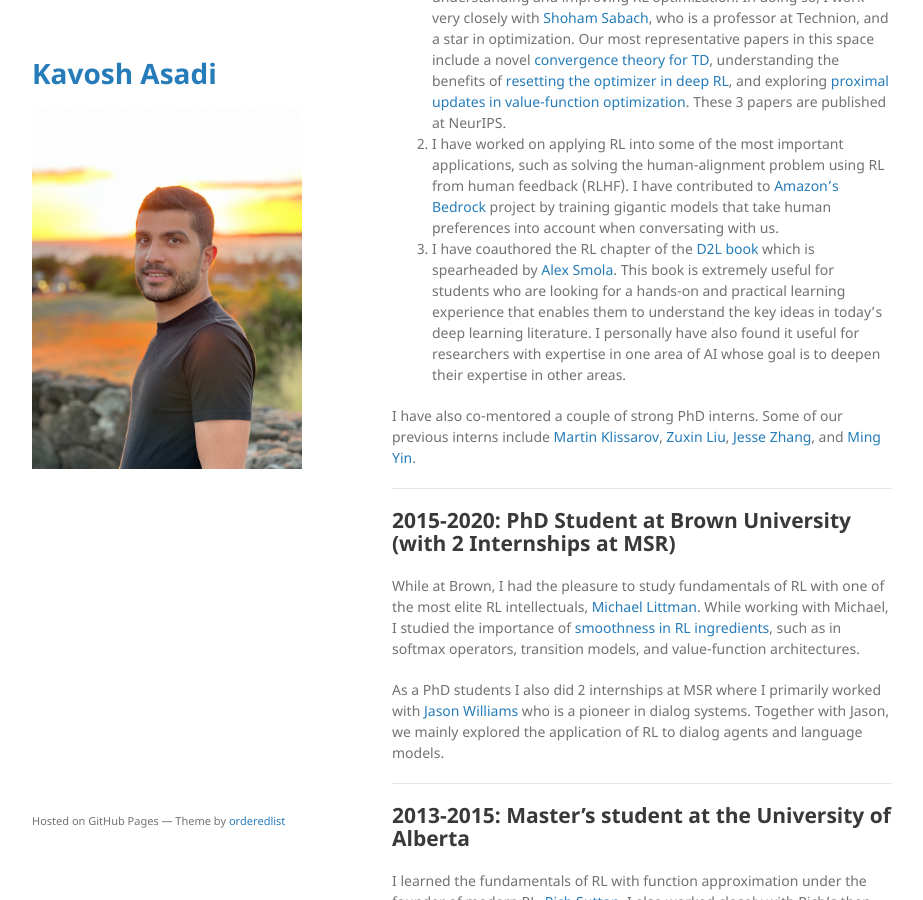
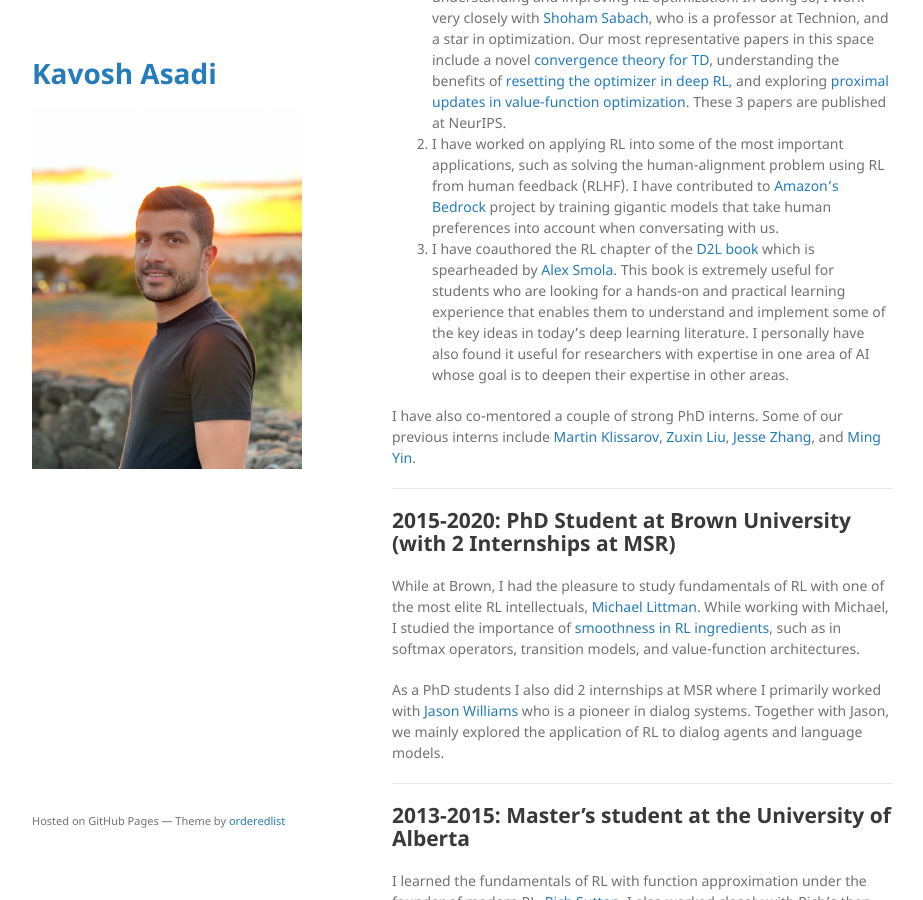
Before and after one commit to kavosh8/kavosh8.github.io, a Jekyll site: the page built from another-page.md, in a window 1280 px wide and 900 px high, scrolled down 312 px. Shown: the whole window, without its empty margins (178-1101 px from the left). Built offline with Jekyll 4.4.1, drawn with Linux system fonts in a browser that asks for light colours; the repository's description, which GitHub fills in, is left out.

Commit message:
minor again

```diff
--- a/another-page.md
+++ b/another-page.md
@@ -13,7 +13,7 @@ Below is a distillation of my professional journey. You can also find my resume
  My work at Amazon can be divided into 3 separate tracks:
 1. I do first-principle scientific RL research. I have bootstrapped a research program at Amazon AI where we are committed to understanding and improving RL optimization. In doing so, I work very closely with [Shoham Sabach](https://scholar.google.com/citations?user=42D12TkAAAAJ&hl=en), who is a professor at Technion, and a star in optimization. Our most representative papers in this space include a novel [convergence theory for TD](https://arxiv.org/pdf/2306.17750.pdf), understanding the benefits of [resetting the optimizer in deep RL](https://arxiv.org/pdf/2306.17833.pdf), and exploring [proximal updates in value-function optimization](https://proceedings.neurips.cc/paper_files/paper/2022/file/7dfa77fcef807c9a078b58fd619ad897-Paper-Conference.pdf). These 3 papers are published at NeurIPS.
 2. I have worked on applying RL into some of the most important applications, such as solving the human-alignment problem using RL from human feedback (RLHF). I have contributed to [Amazon's Bedrock](https://aws.amazon.com/bedrock/) project by training gigantic models that take human preferences into account when conversating with us.
-3. I have coauthored the RL chapter of the [D2L book](https://d2l.ai) which is spearheaded by [Alex Smola](https://alex.smola.org). This book is extremely useful for students who are looking for a hands-on and practical learning experience that enables them to understand the key ideas in today's deep learning literature. I personally have also found it useful for researchers with expertise in one area of AI whose goal is to deepen their expertise in other areas.
+3. I have coauthored the RL chapter of the [D2L book](https://d2l.ai) which is spearheaded by [Alex Smola](https://alex.smola.org). This book is extremely useful for students who are looking for a hands-on and practical learning experience that enables them to understand and implement some of the key ideas in today's deep learning literature. I personally have also found it useful for researchers with expertise in one area of AI whose goal is to deepen their expertise in other areas.
 
  I have also co-mentored a couple of strong PhD interns. Some of our previous interns include [Martin Klissarov](https://mklissa.github.io), [Zuxin Liu](https://zuxin.me), [Jesse Zhang](https://jesbu1.github.io), and [Ming Yin](https://mingyin0312.github.io).
 <hr>
```
